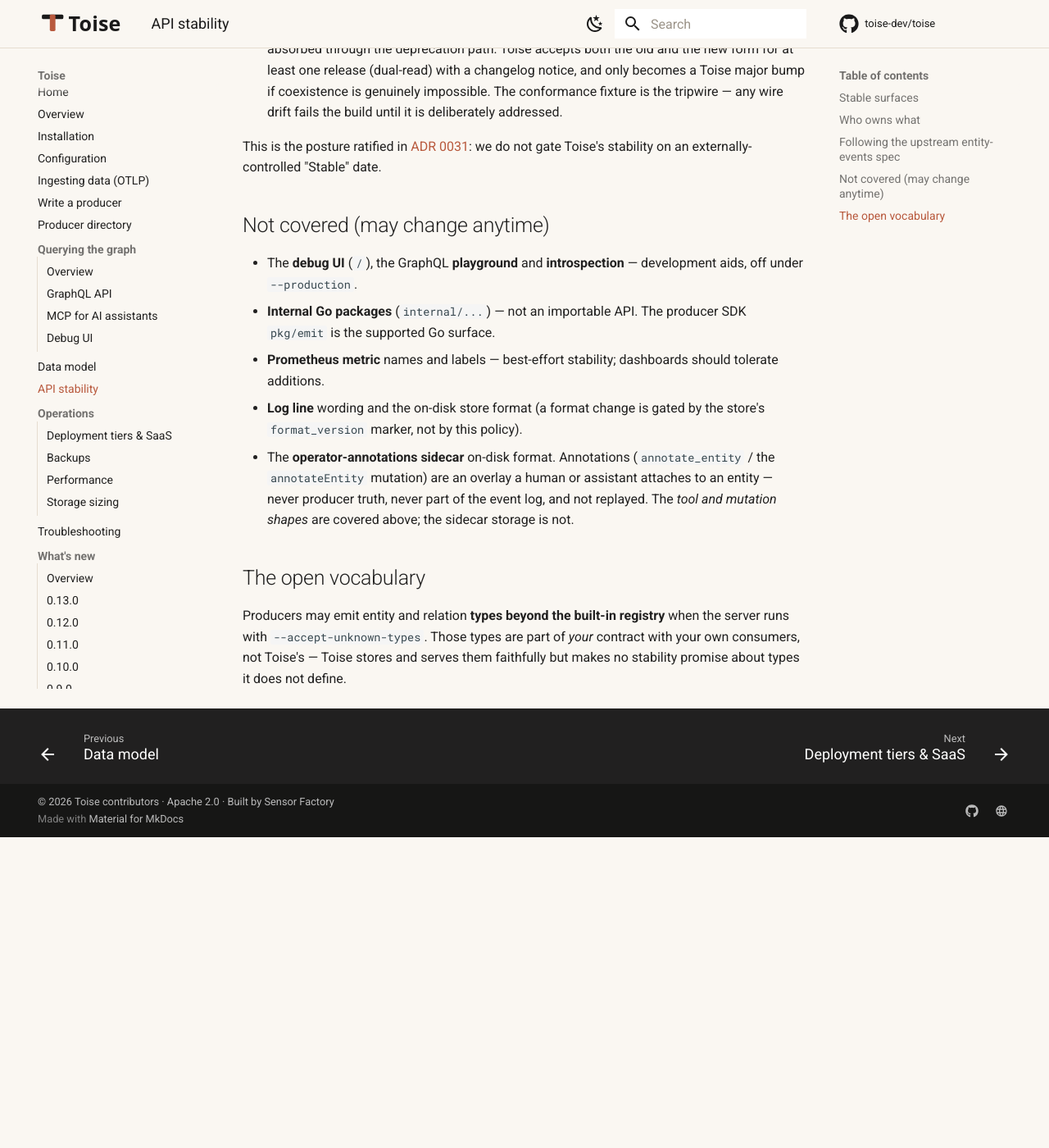
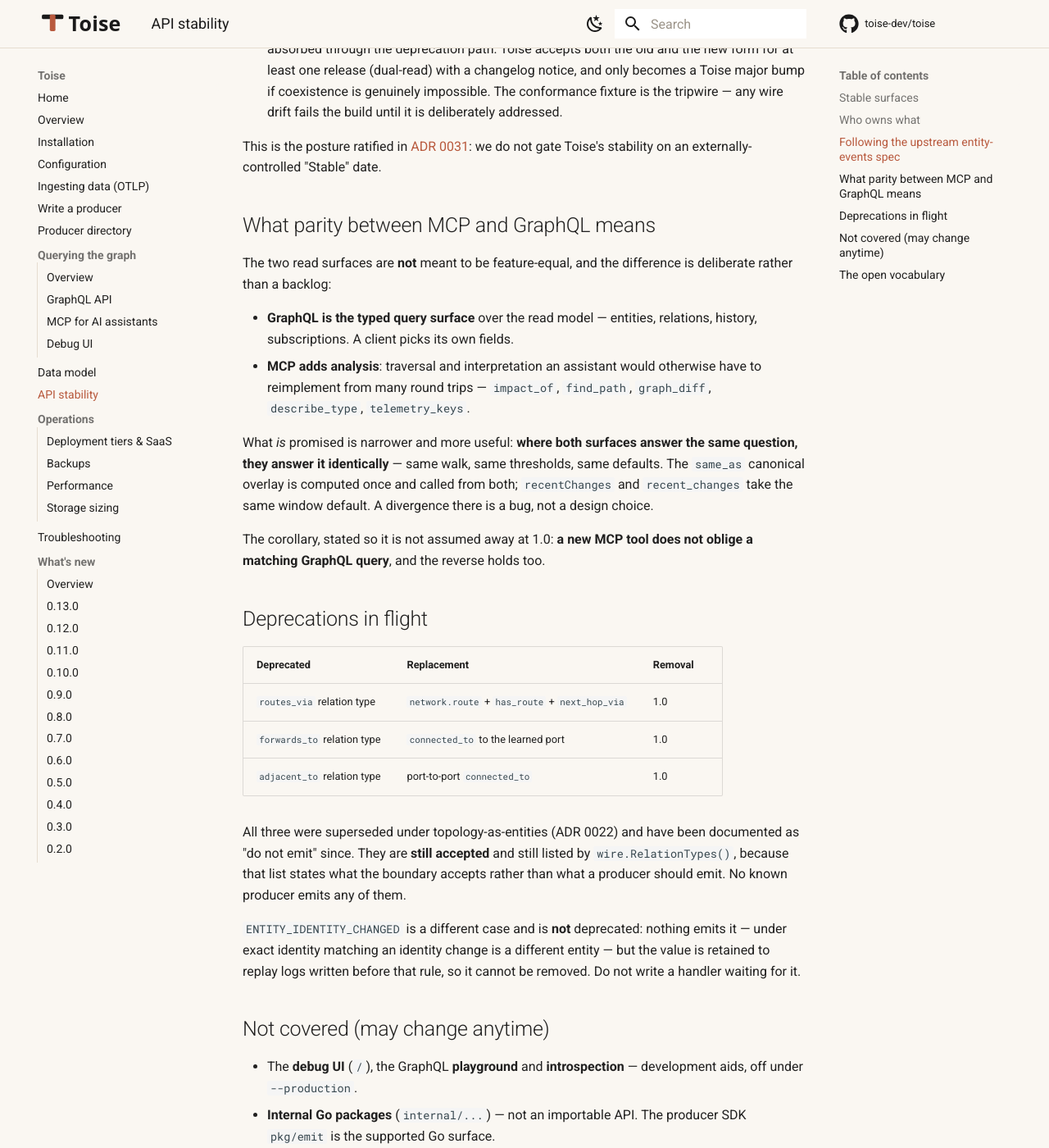
Before and after one commit to toise-dev/toise, an MkDocs documentation site: the page built from docs/user-guide/docs/api-stability.md, in a window 1280 px wide and 1400 px high, scrolled down 2026 px. Shown: the whole window at 82% size. Built offline with MkDocs 1.6.1 and Material for MkDocs 9.7.7, drawn with Linux system fonts in a browser that asks for light colours; comment, search, counter and statistics services are not loaded; the version menu is left out; before the commit the page ends 3047 px from its top, so only the background shows below that.

Commit message:
feat(stability): open the 1.0 freeze audit — deprecations and two drifts (#334)
Axis E of the 1.0 plan is an audit, not a document: api-stability.md
already states the policy, and what was missing was asking of each item
on the current surface whether we would defend it in three years. Four
findings, and they do not all get the same treatment.

The three legacy relation types are deprecated for removal in 1.0. They
were superseded under ADR 0022 and documented as "do not emit" since; the
production graph confirms zero use of all three, and senhub-agent is the
only mature producer. The notice is what makes the removal legal under
our own rule, which requires a deprecation in a preceding release.

ENTITY_IDENTITY_CHANGED cannot be deprecated the same way: it is a proto
enum value retained to replay logs written before exact identity, so it
stays forever. What was wrong is that the taxonomy listed it with no hint
that nothing emits it, inviting a handler for an event that never
arrives. Now stated in the schema and the guide.

recentChanges gains a 1h default, matching the MCP tool where it was
already optional. Making a required argument optional is backward
compatible, so this could have waited — but freezing two surfaces that
answer the same question differently is exactly what the audit exists to
prevent.

And the policy now says what parity between the surfaces means, so 1.0
does not freeze an implicit promise that every MCP tool gets a GraphQL
twin.

```diff
--- a/docs/user-guide/docs/api-stability.md
+++ b/docs/user-guide/docs/api-stability.md
@@ -76,6 +76,44 @@ This is the posture ratified in
 [ADR 0031](https://github.com/toise-dev/toise/blob/main/docs/architecture/adr/0031-one-zero-stability-decoupled-from-upstream-spec.md):
 we do not gate Toise's stability on an externally-controlled "Stable" date.
 
+## What parity between MCP and GraphQL means
+
+The two read surfaces are **not** meant to be feature-equal, and the difference
+is deliberate rather than a backlog:
+
+- **GraphQL is the typed query surface** over the read model — entities,
+  relations, history, subscriptions. A client picks its own fields.
+- **MCP adds analysis**: traversal and interpretation an assistant would
+  otherwise have to reimplement from many round trips — `impact_of`, `find_path`,
+  `graph_diff`, `describe_type`, `telemetry_keys`.
+
+What *is* promised is narrower and more useful: **where both surfaces answer the
+same question, they answer it identically** — same walk, same thresholds, same
+defaults. The `same_as` canonical overlay is computed once and called from both;
+`recentChanges` and `recent_changes` take the same window default. A divergence
+there is a bug, not a design choice.
+
+The corollary, stated so it is not assumed away at 1.0: **a new MCP tool does not
+oblige a matching GraphQL query**, and the reverse holds too.
+
+## Deprecations in flight
+
+| Deprecated | Replacement | Removal |
+|------------|-------------|---------|
+| `routes_via` relation type | `network.route` + `has_route` + `next_hop_via` | 1.0 |
+| `forwards_to` relation type | `connected_to` to the learned port | 1.0 |
+| `adjacent_to` relation type | port-to-port `connected_to` | 1.0 |
+
+All three were superseded under topology-as-entities (ADR 0022) and have been
+documented as "do not emit" since. They are **still accepted** and still listed by
+`wire.RelationTypes()`, because that list states what the boundary accepts rather
+than what a producer should emit. No known producer emits any of them.
+
+`ENTITY_IDENTITY_CHANGED` is a different case and is **not** deprecated: nothing
+emits it — under exact identity matching an identity change is a different entity
+— but the value is retained to replay logs written before that rule, so it cannot
+be removed. Do not write a handler waiting for it.
+
 ## Not covered (may change anytime)
 
 - The **debug UI** (`/`), the GraphQL **playground** and **introspection** — development aids, off under `--production`.
```
Also changed, not shown: docs/user-guide/docs/querying/graphql.md (+9 -2 lines), CHANGELOG.md, 7 other files.
